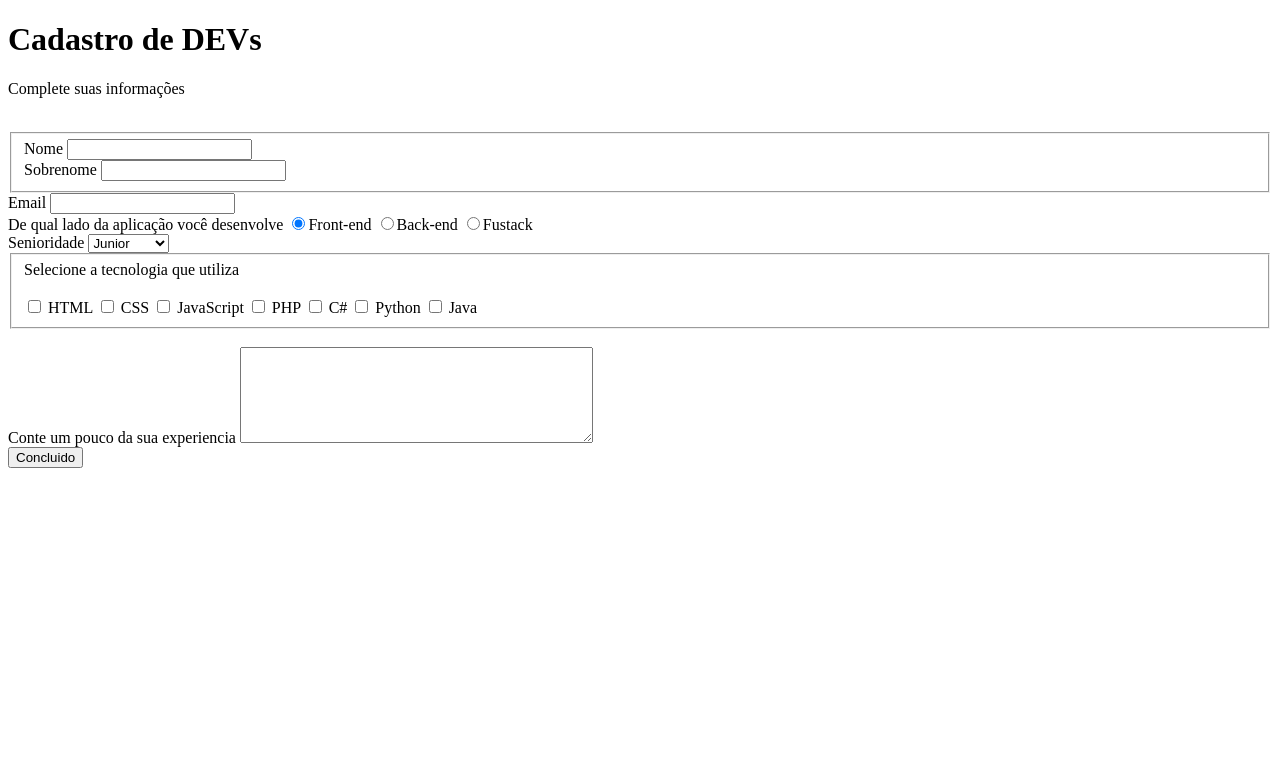
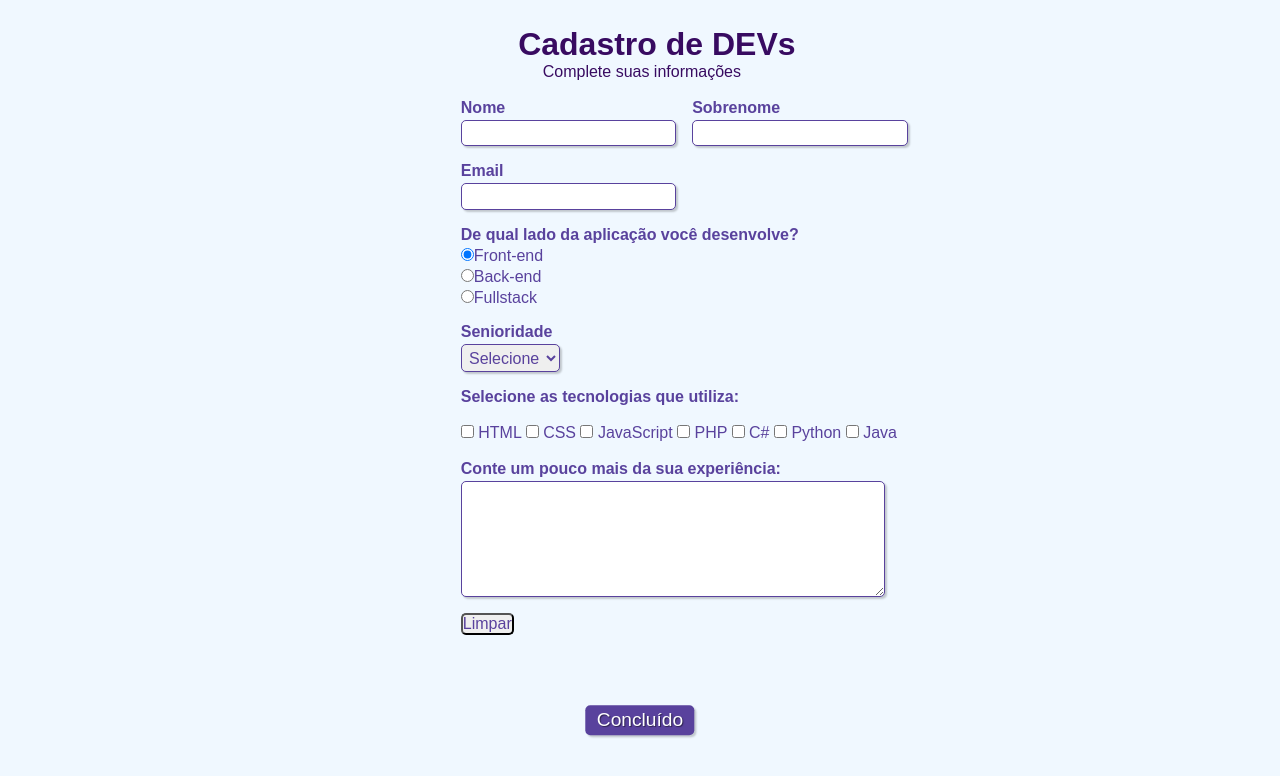
Before and after one commit to edumatheus65/Formul-rio-HTML, a plain HTML site: page index.html in a window 1280 px wide. Drawn offline with Linux system fonts and the light colour scheme.

Commit message:
Finalizado a parte de css para o formulário e incluido na ultima hora um botão de limpar como reset

```diff
--- /dev/null
+++ b/formulario.css
@@ -0,0 +1,122 @@
+/* Todos os elementos da página */
+* {
+    margin: 0;
+    padding: 0;
+}
+
+/* Elementos com o ID "titulo" */
+#titulo {
+    font-family: sans-serif;
+    color: #380B61;
+    margin-left: 7%;
+}
+
+/* Elementos com o ID "subtitulo" */
+#subtitulo {
+    font-family: sans-serif;
+    color: #380B61;
+    margin-left: 10%;
+}
+
+#check{
+    display: inline-block;
+}
+
+/* Elementos de tag <fieldset>*/
+fieldset {
+    border: 0;
+}
+
+/* Elemento de tag <body> */
+body{
+    background-color: #F0F8FF;
+    font-family: sans-serif;
+    font-size: 1em;
+    color: #59429d;
+    margin-left: 36%;
+    margin-top: 2%;
+    justify-content: center;
+}
+
+/* Elementos de tags <body>, <input>, <Select>, <textarea> e <button> */
+input, select, textarea, button {
+    font-family: sans-serif;
+    font-size: 1em;
+    color: #59429d;
+    border-radius: 5px;
+}
+
+/* Elementos de classe "grupo" nos estados das pseudoclasses "before" e "after" */
+.grupo:before, .grupo:after {
+    display: table;
+}
+
+/* Elementos de classe "grupo" no estado da pseudoclasse "after" */
+.grupo:after {
+    clear: both;
+}
+
+/* Elementos de classe "campo" */
+.campo {
+    margin-bottom: 1em;
+}
+
+/* Elementos de classe "campo" de tag <label> */
+.campo label {
+    margin-bottom: 0.2em;
+    color: #59429d;
+    display: block;
+}
+
+/* Elementos de classe "campo" ou "grupo" de tag <fieldset> */
+fieldset.grupo .campo {
+    float:  left;
+    margin-right: 1em;
+}
+
+/* Elementos de classe "campo" das tags <input> com atributo text e email, da tag <select> e da tag <textarea>*/
+.campo input[type="text"], .campo input[type="email"], .campo select, .campo textarea {
+    padding: 0.2em;
+    border: 1px solid #59429d;
+    box-shadow: 2px 2px 2px rgba(0,0,0,0.2);
+    display: block;
+}
+
+/* Elementos de classe "campo" de tag <select> e <option>*/
+.campo select option {
+    padding-right: 1em;
+}
+
+/* Elemento de classe "campo" com tag <input>, <select> e <textarea> tocas com estado da pseudoclasse "focus"*/
+.campo input:focus, .campo select:focus, .campo textarea:focus {
+    background: #E0E0F8;
+}
+
+/* Elemento de classe "botao" */
+.botao {
+    font-size: 1.2em;
+    background: #59429d;
+    border: 0;
+    margin-bottom: 1em;
+    color: #ffffff;
+    padding: 0.2em 0.6em;
+    box-shadow: 2px 2px 2px rgba(0,0,0,0.2);
+    text-shadow: 1px 1px 1px rgba(0,0,0,0.5);
+    position: absolute;
+    top: 90%;
+    left: 50%;
+    margin-right: -50%;
+    transform: translate(-50%, -50%)
+}
+
+/* Elemento de classe "botao" com o estado da pseudoclasse "hover" */
+.botao:hover {
+    background: #CCBBFF;
+    box-shadow: inset 2px 2px 2px rgba(0,0,0,0.2);
+    text-shadow: none;
+}
+
+/* Elementos de classe botão e de tag <select> */
+.botao, select{
+    cursor: pointer;
+}
--- a/index.html
+++ b/index.html
@@ -1,91 +1,108 @@
-<!DOCTYPE html>
-<html lang="en">
+<!doctype html>
+<html>
+
     <head>
-    <meta charset="UTF-8">
-    <meta http-equiv="X-UA-Compatible" content="IE=edge">
-    <meta name="viewport" content="width=device-width, initial-scale=1.0">
+        <!-- Metadados -->
+        <meta charset="utf-8">
+        <meta name="viewport" content="width=device-width, initial-scale=1, shrink-to-fit=no">
+
+        <!-- CSS -->
+        <link rel="stylesheet" type="text/css" href="formulario.css" media="screen">
+
+        <!-- Título da página (aparece na aba) -->
         <title>Cadastro</title>
     </head>
+
     <body>
 
+        <!-- Cabeçalho com título e subtítulo (ambos com css de id "titulo") -->
         <div>
-        <h1>Cadastro de DEVs</h1>
-        <p>Complete suas informações</p>
+            <h1 id="titulo">Cadastro de DEVs</h1>
+            <p id="subtitulo">Complete suas informações</p>
             <br>
         </div>
 
+        <!-- Início do formulário -->
         <form>
-        <fieldset>
-            <div>
-                <label>Nome</label>
-                <input type="text" name="nome" id="nome">
+
+            <fieldset class="grupo">
+                <!-- Campo do nome com legenda "nome" e css de classe "campo" -->
+                <div class="campo">
+                    <label for="nome"><strong>Nome</strong></label>
+                    <input type="text" name="nome" id="nome" required>
                 </div>
 
-            <div>
-                <label>Sobrenome</label>
-                <input type="text" name="Sobrenome" id="Sobrenome">
+                <!-- Campo do sobrenome com legenda "sobrenome" e css de classe "campo" -->
+                <div class="campo">
+                    <label for="sobrenome"><strong>Sobrenome</strong></label>
+                    <input type="text" name="sobrenome" id="sobrenome" required>
                 </div>
             </fieldset>
 
-        <div>
-            <label>Email</label>
-            <input type="email" name="email" id="email">
+            <!-- Campo de email com-->
+            <div class="campo">
+                <label for="email"><strong>Email</strong></label>
+                <input type="email" name="email" id="email" required>
             </div>
 
-        <div>
-            <label>De qual lado da aplicação você desenvolve</label>
+            <!-- Campo de desenvolvimento web com 3 opções de botões selecionáveis (radio button) e css de classe "campo" -->
+            <div class="campo">
+                <label><strong>De qual lado da aplicação você desenvolve?</strong></label>
                 <label>
-                <input type="radio" name="devweb" value="frontEnd" checked>Front-end
+                    <input type="radio" name="devweb" value="frontend" checked>Front-end
                 </label>
-
                 <label>
                     <input type="radio" name="devweb" value="backend">Back-end
                 </label>
-
                 <label>
-                <input type="radio" name="devweb" value="Fullstack">Fustack
+                    <input type="radio" name="devweb" value="fullstack">Fullstack
                 </label>
             </div>
 
-        <div>
-            <label>Senioridade</label>
-            <select id="senioridade">
-                <option select disabled value="">Selecione</option>
-                <option>Junior</option>
+            <!-- Campo de senioridade com 3 opções para escolha (select option) e css de classe "campo" -->
+            <div class="campo">
+                <label for="senioridade"><strong>Senioridade</strong></label>
+                <select id="senioridade" required>
+                  <option selected disabled value="">Selecione</option>
+                  <option>Júnior</option>
                   <option>Pleno</option>
-                <option>Senior</option>
+                  <option>Sênior</option>
                 </select>
             </div>
 
-        <fieldset>
-            <div>
-                <label>Selecione a tecnologia que utiliza</label><br><br>
+            <fieldset class="grupo">
+                <!-- Campo de tecnologias para escolha de 1 ou mais opções para marcar (checkbox) e css de classe "campo" -->
+                <div id="check">
+                    <label><strong>Selecione as tecnologias que utiliza:</strong></label><br><br>
                     <input type="checkbox" id="tecnologia1" name="tecnologia1" value="HTML">
-                <label for="tecnologia1">HTML</label>
+                    <label for="tecnologia1"> HTML</label>
                     <input type="checkbox" id="tecnologia2" name="tecnologia2" value="CSS">
-                <label for="tecnologia2">CSS</label>
-                <input type="checkbox" id="tecnologia3" name="tecnologia3" value="Javascript">
-                <label for="tecnologia3">JavaScript</label>
+                    <label for="tecnologia2"> CSS</label>
+                    <input type="checkbox" id="tecnologia3" name="tecnologia3" value="JavaScript">
+                    <label for="tecnologia3"> JavaScript</label>
                     <input type="checkbox" id="tecnologia4" name="tecnologia4" value="PHP">
-                <label for="tecnologia4">PHP</label>
+                    <label for="tecnologia4"> PHP</label>
                     <input type="checkbox" id="tecnologia5" name="tecnologia5" value="C#">
-                <label for="tecnologia1">C#</label>
+                    <label for="tecnologia5"> C#</label>
                     <input type="checkbox" id="tecnologia6" name="tecnologia6" value="Python">
-                <label for="tecnologia6">Python</label>
+                    <label for="tecnologia6"> Python</label>
                     <input type="checkbox" id="tecnologia7" name="tecnologia7" value="Java">
-                <label for="tecnologia7">Java</label>
-
+                    <label for="tecnologia7"> Java</label>
                 </div>
             </fieldset>
 
-        <div>
+            <!-- Caixa de texto -->
+            <div class="campo">
                 <br>
-            <label>Conte um pouco da sua experiencia</label>
+                <label for="experiencia"><strong>Conte um pouco mais da sua experiência: </strong></label>
                 <textarea rows="6" style="width: 26em" id="experiencia" name="experiencia"></textarea>
             </div>
 
-        <button type="submit">Concluido</button>
+            <!-- Botão para enviar o formulário -->
+            <button class="botao" type="submit" onsubmit="">Concluído</button>
+            <input type="reset" value="Limpar" id="btnLimpar">
         </form>
 
     </body>
+
 </html>
```
Lines whose indentation alone changed are shown as unchanged.
